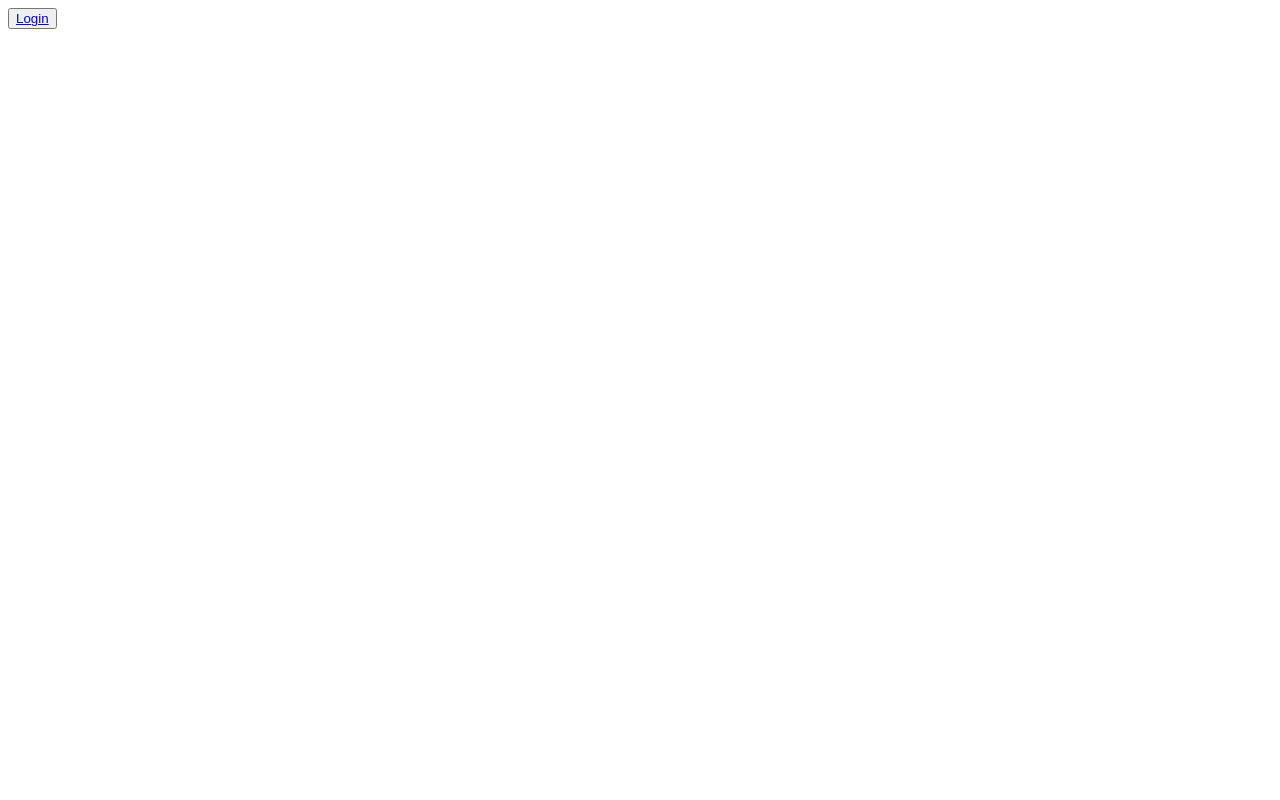
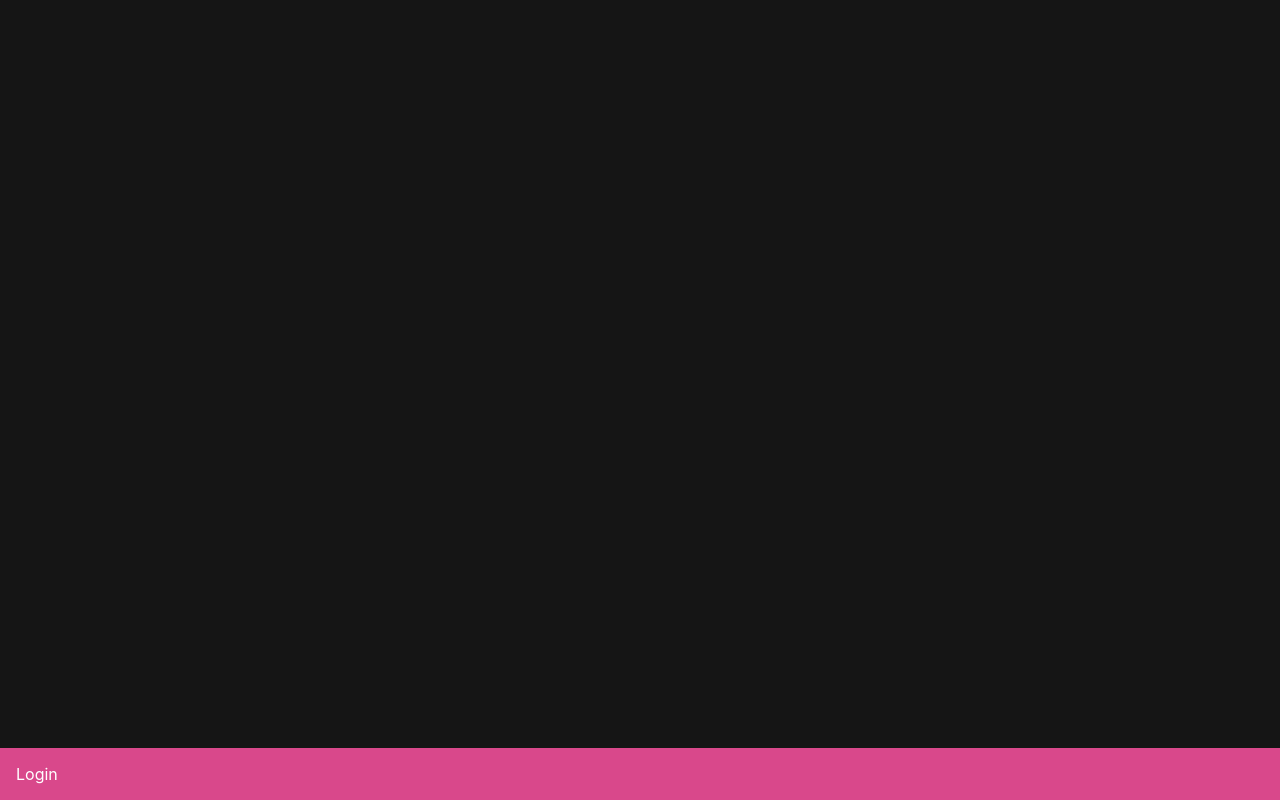
Before and after one commit to AnthonyBlaszyk/GameCatalog-NextJS, a Next.js app: page / in a window 1280 px wide. Built offline with nearby package versions, Linux system fonts and the light colour scheme.

Commit message:
Add css ans move the login into a navbar component

```diff
--- /dev/null
+++ b/component/NavBar.tsx
@@ -0,0 +1,17 @@
+const NavBar = (props: { cookie: string }) => {
+  return (
+    <div>
+      <div className="navBar">
+        <button>
+          {props.cookie ? (
+            <a href="/api/auth/logout">Logout</a>
+          ) : (
+            <a href="/api/auth/login">Login</a>
+          )}
+        </button>
+      </div>
+    </div>
+  );
+};
+
+export default NavBar;
--- a/pages/index.tsx
+++ b/pages/index.tsx
@@ -1,5 +1,5 @@
-import cookie from "cookie";
 import { GetServerSideProps } from "next";
+import NavBar from "../component/NavBar";
 
 export const getServerSideProps: GetServerSideProps = async (context) => {
   if (context.req.cookies.appSession === undefined) {
@@ -12,16 +12,10 @@ export const getServerSideProps: GetServerSideProps = async (context) => {
   };
 };
 
-export default function Home(props) {
+export default function Home(props: { cookie: string }) {
   return (
     <div>
-      <button>
-        {props.cookie ? (
-          <a href="/api/auth/logout">Logout</a>
-        ) : (
-          <a href="/api/auth/login">Login</a>
-        )}
-      </button>
+      <NavBar cookie={props.cookie}></NavBar>
     </div>
   );
 }
--- a/styles/style.css
+++ b/styles/style.css
@@ -0,0 +1,32 @@
+* {
+  margin: 0;
+  padding: 0;
+  box-sizing: border-box;
+  font-family: -apple-system, BlinkMacSystemFont, "Segoe UI", Roboto, Oxygen,
+    Ubuntu, Cantarell, "Open Sans", "Helvetica Neue", sans-serif;
+}
+
+body {
+  background-color: #151515;
+}
+
+.navBar {
+  position: fixed;
+  bottom: 0;
+  left: 0;
+  width: 100vw;
+  background-color: #d9488b;
+  padding: 1rem;
+}
+
+.navBar button {
+  background-color: transparent;
+  box-shadow: none;
+  border: none;
+}
+
+.navBar button a {
+  color: white;
+  text-decoration: none;
+  font-size: 16px;
+}
```
